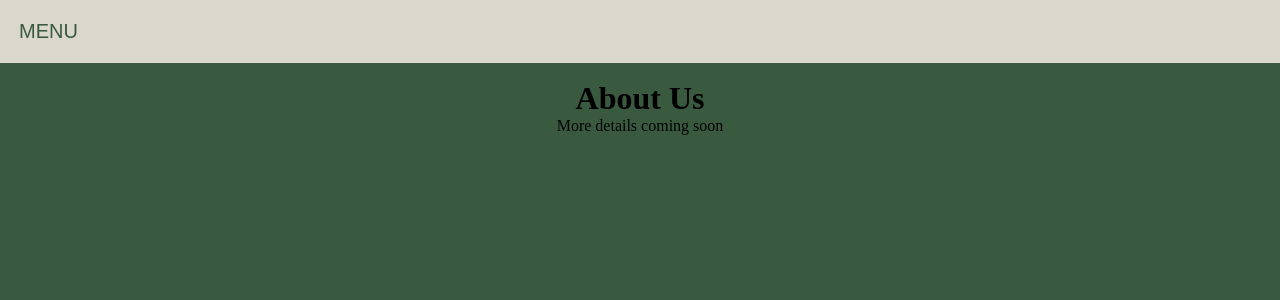
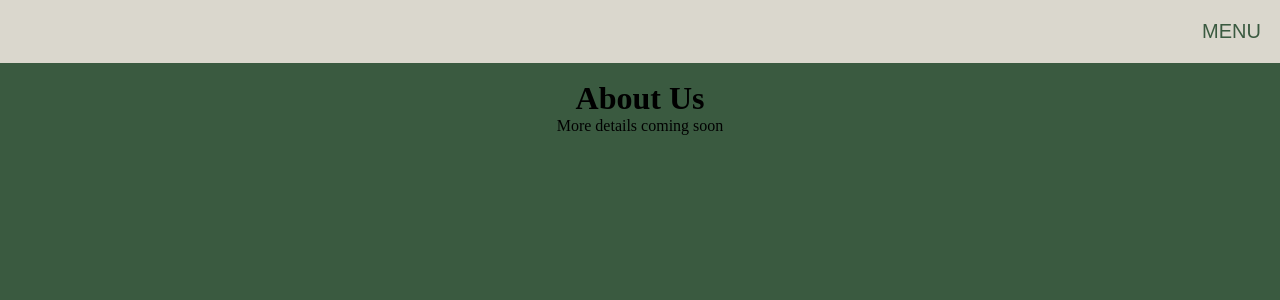
Before and after one commit to Clancastle/web-newsletter-expand-x, a Flask app: page / in a window 1280 px wide. Shown: the top 300 px of the page. Run offline with Flask 3, Linux system fonts and the light colour scheme; some web fonts are replaced.

Commit message:
menu right

```diff
--- a/emailProject/static/main.css
+++ b/emailProject/static/main.css
@@ -95,7 +95,7 @@ input:hover {
   right: 0; /* Align the navbar to the right */
   width: 100%;
   background-color: #dad7cd;
-  display: flex;
+  display: flex-end;
   justify-content: flex-end;
 }
 
@@ -115,6 +115,7 @@ input:hover {
   background: none;
   font-size: 20px;
 }
+
 
 .menu {
   display: none;
```
